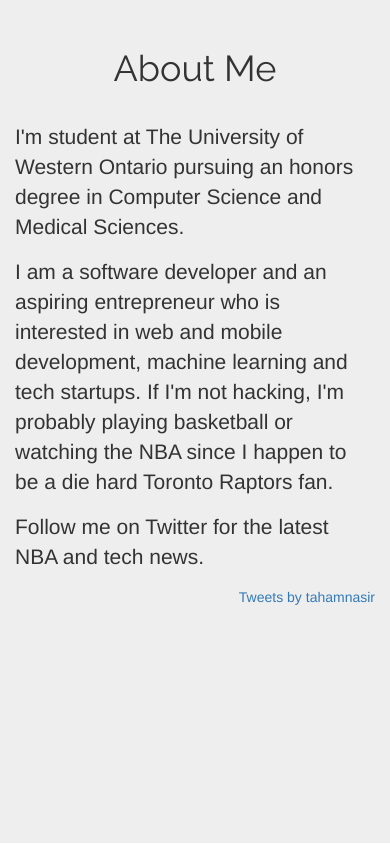
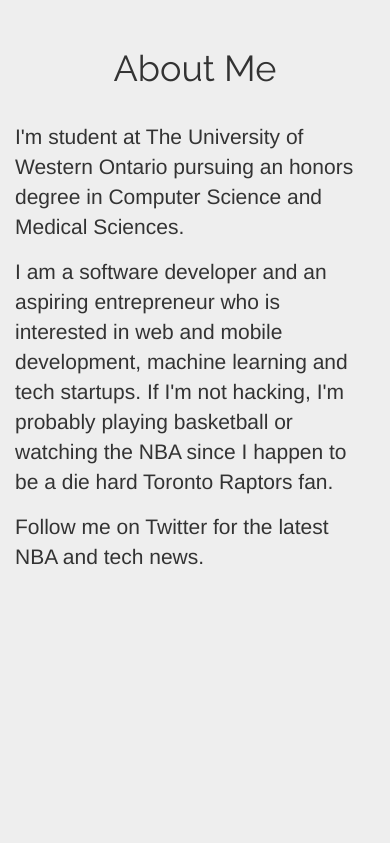
Before and after one commit to tahanasir/tahanasir.github.io, a PHP site: page / in a window 390 px wide. Shown: the part 845-1689 px from the top of the page. Run offline with PHP 8.4, Linux system fonts and the light colour scheme; some libraries are stand-ins or nearby versions.

Commit message:
smaller screen sizes

```diff
--- a/css/style.css
+++ b/css/style.css
@@ -67,3 +67,10 @@
     padding-left     : 10%;
   }
 }
+
+/* Portrait phones and smaller */
+@media (max-width: 480px) {
+  .twitter-timeline {
+    display:none;
+  }
+}
```
